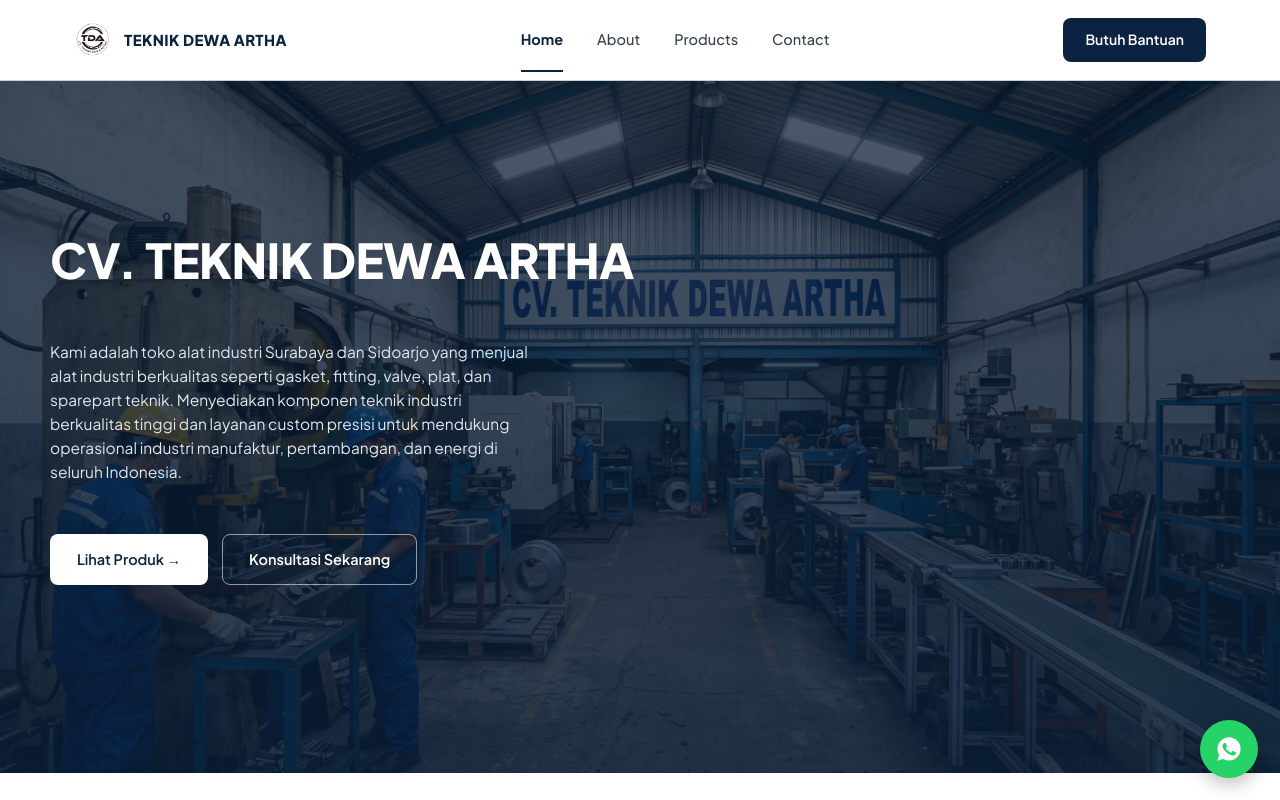
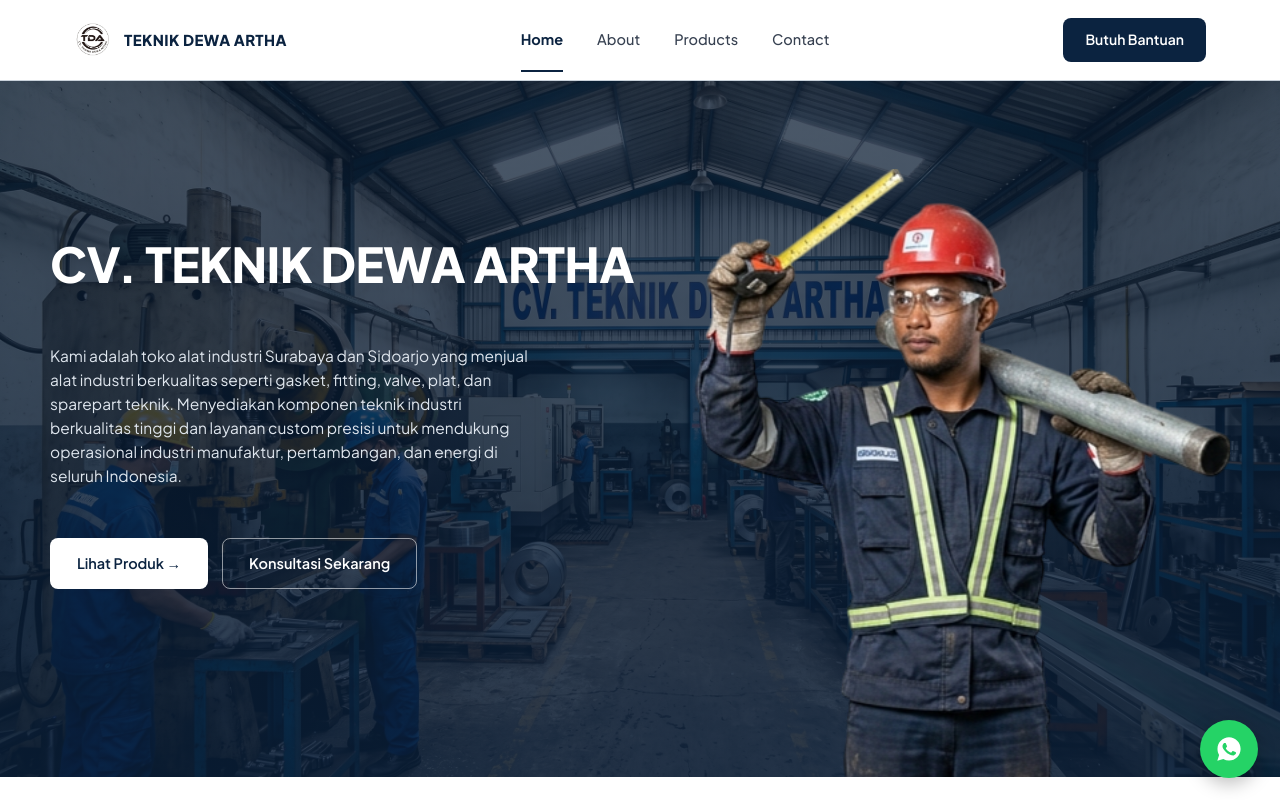
Before and after one commit to masterkinart/teknik-dewa-artha, a Next.js app: page / in a window 1280 px wide. Shown: the top 800 px of the page. Built offline with nearby package versions, Linux system fonts and the light colour scheme.

Commit message:
hero image kanan

```diff
--- a/app/globals.css
+++ b/app/globals.css
@@ -211,10 +211,33 @@
   margin: 0 auto;
   width: 100%;
   z-index: 2;
+  display: grid;
+  grid-template-columns: minmax(0, 1.15fr) minmax(340px, 540px);
+  gap: 42px;
+  align-items: end;
 }
 .hero-content {
   max-width: 100%;
   padding: 60px 0 100px;
+}
+.hero-visual {
+  display: flex;
+  justify-content: flex-end;
+  align-items: flex-end;
+  position: relative;
+  margin-bottom: -100px;
+  min-height: 620px;
+  overflow: hidden;
+}
+.hero-cutoff {
+  position: absolute;
+  right: -12px;
+  bottom: 0;
+  width: 110%;
+  height: calc(100% + 12px);
+  object-fit: cover;
+  transform: scaleX(-1) scale(1.02);
+  margin-bottom: 0;
 }
 .hero-content h1 {
   font-size: 48px;
--- a/app/page.tsx
+++ b/app/page.tsx
@@ -17,7 +17,7 @@
           sizes="100vw"
           className="hero-img"
         />
-        <div className="container-wide">
+        <div className="container-wide hero-grid">
           <div className="hero-content">
             <h1>
               CV. TEKNIK DEWA ARTHA
@@ -34,6 +34,15 @@
                 Konsultasi Sekarang
               </a>
             </div>
+          </div>
+          <div className="hero-visual">
+            <Image
+              src="/hero-cutoff.png"
+              alt="Hero visual"
+              fill
+              sizes="(max-width: 768px) 100vw, 520px"
+              className="hero-cutoff"
+            />
           </div>
         </div>
       </section>
```
Also changed, not shown: public/hero-cutoff.png (added).
